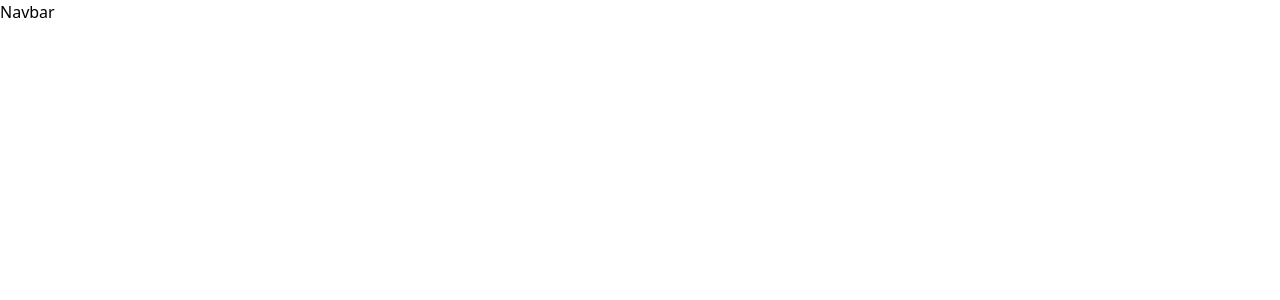
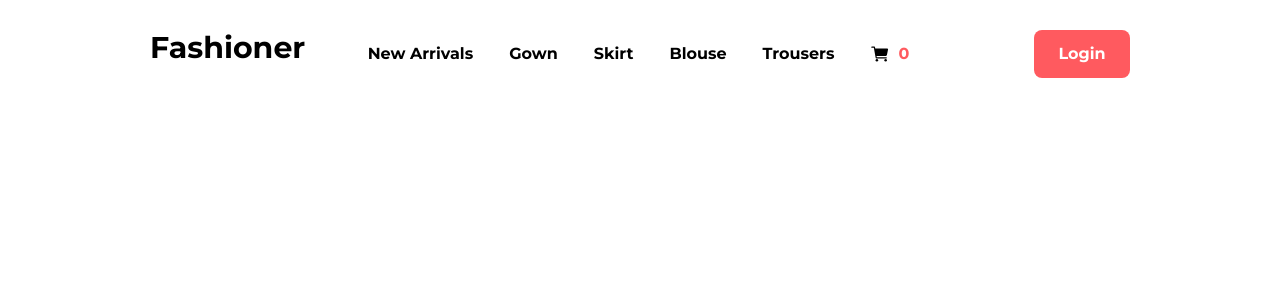
Before and after one commit to vicktor349/fashioner, a Next.js app: page / in a window 1280 px wide. Shown: the top 300 px of the page. Built offline with nearby package versions, Linux system fonts and the light colour scheme.

Commit message:
navbar content

```diff
--- a/components/Navbar.js
+++ b/components/Navbar.js
@@ -1,9 +1,26 @@
 import React from 'react'
+import Link from 'next/link'
+import { IoCart } from "react-icons/io5";
 
 const Navbar = () =>
 {
     return (
-        <div>Navbar</div>
+        <div className='font-bold flex'>
+            <div>
+                <Link href="/" className="font-bold text-3xl">Fashioner</Link>
+            </div>
+            <div className='flex mx-auto items-center space-x-9'>
+                <Link href="#">New Arrivals</Link>
+                <Link href="#">Gown</Link>
+                <Link href="#">Skirt</Link>
+                <Link href="#">Blouse</Link>
+                <Link href="#">Trousers</Link>
+                <div className='flex items-center space-x-2'>
+                    <IoCart className='text-xl' /> <span className="text-buttonPrimary">0</span>
+                </div>
+            </div>
+            <button className="text-white w-24 h-12 bg-buttonPrimary rounded-lg ml-auto">Login</button>
+        </div>
     )
 }
 
--- a/package.json
+++ b/package.json
@@ -9,9 +9,10 @@
     "lint": "next lint"
   },
   "dependencies": {
+    "next": "14.0.4",
     "react": "^18",
     "react-dom": "^18",
-    "next": "14.0.4"
+    "react-icons": "^4.12.0"
   },
   "devDependencies": {
     "autoprefixer": "^10.0.1",
--- a/pages/_app.js
+++ b/pages/_app.js
@@ -4,7 +4,7 @@ import '@/styles/globals.css'
 export default function App({ Component, pageProps })
 {
   return (
-    <div>
+    <div className="font-body">
       <Layout>
         <Component {...pageProps} />
       </Layout>
--- a/styles/globals.css
+++ b/styles/globals.css
@@ -1,3 +1,8 @@
+@import url('https://fonts.googleapis.com/css2?family=Inter:wght@100;200;300;400;500;600;700;800;900&family=Montserrat:ital,wght@0,100;0,200;0,300;0,400;0,500;0,600;0,700;0,800;0,900;1,100;1,200;1,300;1,400;1,500;1,600;1,700;1,800;1,900&family=Nunito:ital,wght@0,200;0,300;0,400;0,500;0,600;0,700;0,800;0,900;0,1000;1,200;1,300;1,400;1,500;1,600;1,700;1,800;1,900;1,1000&display=swap');
 @tailwind base;
 @tailwind components;
 @tailwind utilities;
+
+body{
+  margin: 30px 150px 0 150px;
+};
--- a/tailwind.config.js
+++ b/tailwind.config.js
@@ -7,11 +7,12 @@ module.exports = {
   ],
   theme: {
     extend: {
-      backgroundImage: {
-        'gradient-radial': 'radial-gradient(var(--tw-gradient-stops))',
-        'gradient-conic':
-          'conic-gradient(from 180deg at 50% 50%, var(--tw-gradient-stops))',
+      colors: {
+        "buttonPrimary": "#FF5A5F"
       },
+      fontFamily: {
+        body: ['Montserrat']
+      }
     },
   },
   plugins: [],
```
Also changed, not shown: 1 other file (tests, documents, lock files or other folders).
